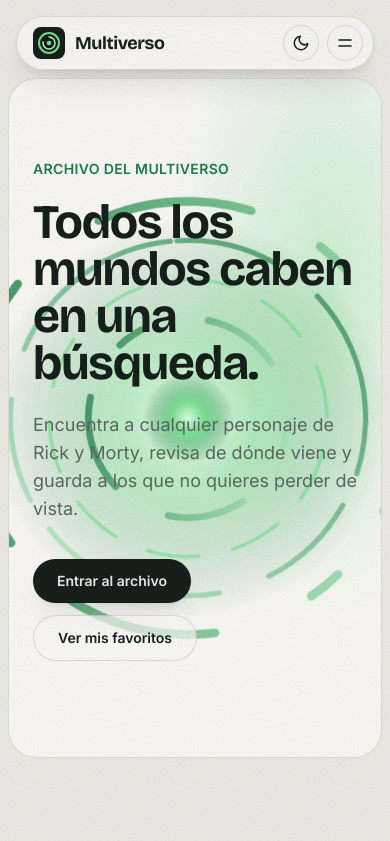
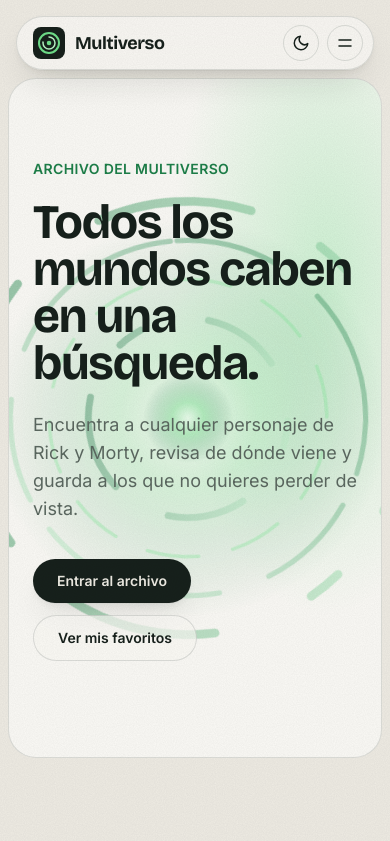
Before and after one commit to elDiego5599/multiverso, a React (Vite) app: page / in a window 390 px wide. Shown: the top 841 px of the page. Built offline with nearby package versions, Linux system fonts and the light colour scheme.

Commit message:
El pop-up del boletín conserva su encabezado oscuro y el portal del inicio no tapa el texto en el celular

```diff
--- a/src/components/NewsletterDialog.tsx
+++ b/src/components/NewsletterDialog.tsx
@@ -35,12 +35,12 @@ export default function NewsletterDialog({ abierto, onAceptar, onRechazar }: Pro
       onCancel={(e) => e.preventDefault()}
       className="m-auto w-[calc(100%-2rem)] max-w-md overflow-hidden rounded-3xl border border-line bg-card p-0 text-ink shadow-soft"
     >
-      <div className="relative bg-ink px-8 pt-9 pb-8 text-paper">
-        <p className="text-xs font-semibold tracking-widest text-glow uppercase">Solo hoy</p>
+      <div className="relative bg-[#16201b] px-8 pt-9 pb-8 text-[#e9f0eb]">
+        <p className="text-xs font-semibold tracking-widest text-[#6fe08a] uppercase">Solo hoy</p>
         <h2 id="boletin-titulo" className="mt-2 font-display text-3xl leading-tight font-bold">
           Espera, no te vayas con las manos vacías
         </h2>
-        <p className="mt-3 text-sm text-paper/70">
+        <p className="mt-3 text-sm text-[#e9f0eb]/70">
           Recibe en tu correo datos secretos del multiverso antes que nadie. Cupos limitados.
         </p>
       </div>
--- a/src/pages/Home.tsx
+++ b/src/pages/Home.tsx
@@ -27,7 +27,7 @@ export default function Home() {
           aria-hidden="true"
           className="absolute inset-0 bg-[radial-gradient(60%_70%_at_85%_30%,color-mix(in_srgb,var(--glow)_32%,transparent),transparent_70%)]"
         />
-        <PortalArt className="absolute top-1/2 right-[-18%] w-[520px] -translate-y-1/2 opacity-90 md:right-[-4%] md:w-[640px]" />
+        <PortalArt className="absolute top-1/2 right-[-18%] w-[520px] -translate-y-1/2 opacity-50 md:right-[-4%] md:opacity-90 md:w-[640px]" />
 
         <div className="relative mx-auto max-w-6xl">
           <p className="anim-entra mb-5 text-sm font-semibold tracking-wide text-accent uppercase">
```
